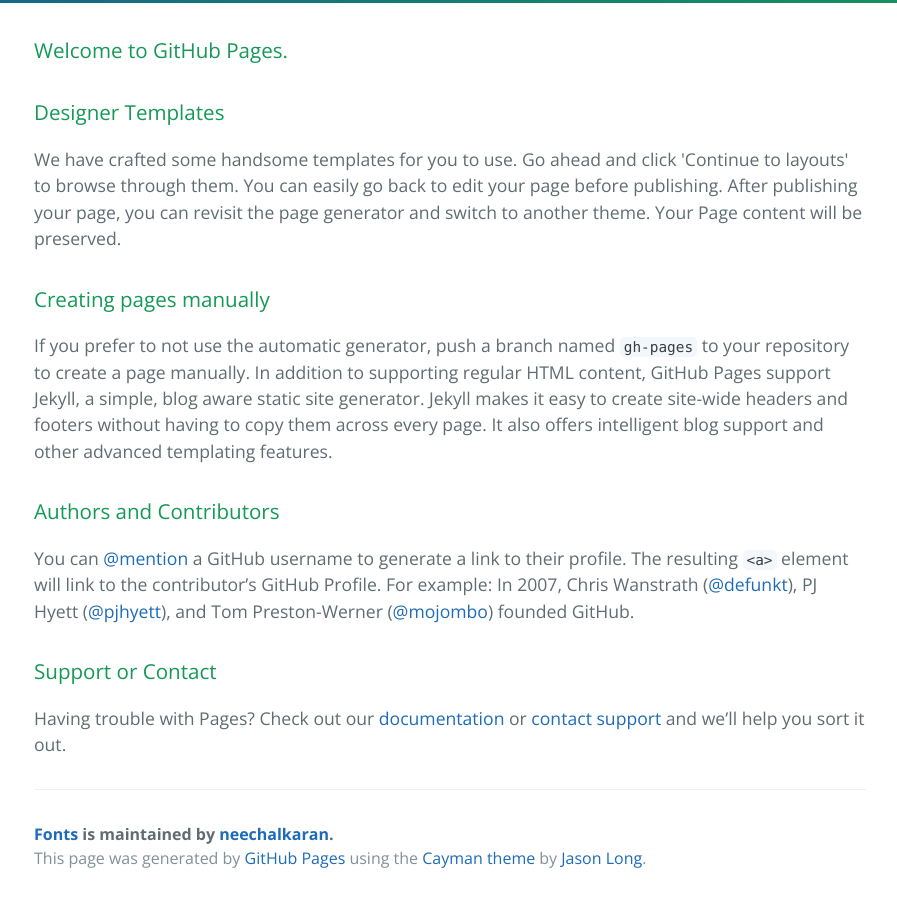
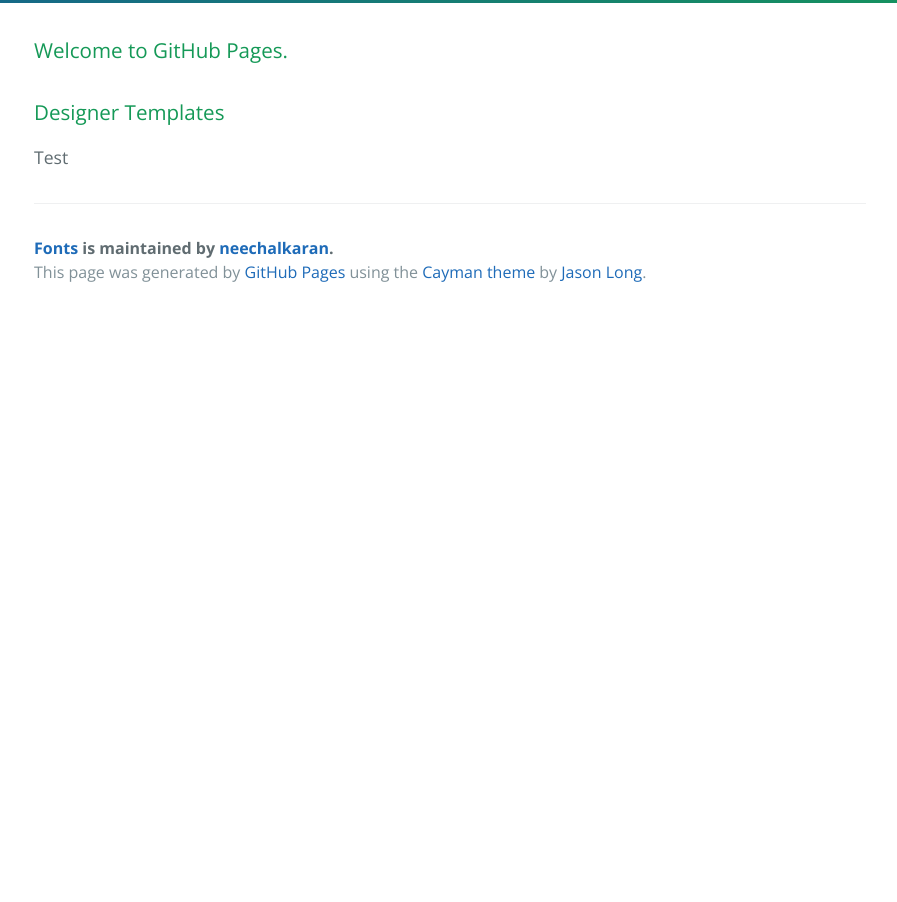
Before and after one commit to neechalkaran/fonts, a plain HTML site: page index.html in a window 1280 px wide. Shown: the part 380-1282 px from the top of the page, without its empty margins (190-1087 px from the left). After the commit the page ends 800 px from the top, so only its background shows below. Drawn offline with nearby package versions, Linux system fonts and the light colour scheme.

Commit message:
Update index.html

```diff
--- a/index.html
+++ b/index.html
@@ -22,24 +22,7 @@
 
 <h3>
 <a id="designer-templates" class="anchor" href="#designer-templates" aria-hidden="true"><span aria-hidden="true" class="octicon octicon-link"></span></a>Designer Templates</h3>
-
-<p>We have crafted some handsome templates for you to use. Go ahead and click 'Continue to layouts' to browse through them. You can easily go back to edit your page before publishing. After publishing your page, you can revisit the page generator and switch to another theme. Your Page content will be preserved.</p>
-
-<h3>
-<a id="creating-pages-manually" class="anchor" href="#creating-pages-manually" aria-hidden="true"><span aria-hidden="true" class="octicon octicon-link"></span></a>Creating pages manually</h3>
-
-<p>If you prefer to not use the automatic generator, push a branch named <code>gh-pages</code> to your repository to create a page manually. In addition to supporting regular HTML content, GitHub Pages support Jekyll, a simple, blog aware static site generator. Jekyll makes it easy to create site-wide headers and footers without having to copy them across every page. It also offers intelligent blog support and other advanced templating features.</p>
-
-<h3>
-<a id="authors-and-contributors" class="anchor" href="#authors-and-contributors" aria-hidden="true"><span aria-hidden="true" class="octicon octicon-link"></span></a>Authors and Contributors</h3>
-
-<p>You can <a href="https://help.github.com/articles/basic-writing-and-formatting-syntax/#mentioning-users-and-teams" class="user-mention">@mention</a> a GitHub username to generate a link to their profile. The resulting <code>&lt;a&gt;</code> element will link to the contributor’s GitHub Profile. For example: In 2007, Chris Wanstrath (<a href="https://github.com/defunkt" class="user-mention">@defunkt</a>), PJ Hyett (<a href="https://github.com/pjhyett" class="user-mention">@pjhyett</a>), and Tom Preston-Werner (<a href="https://github.com/mojombo" class="user-mention">@mojombo</a>) founded GitHub.</p>
-
-<h3>
-<a id="support-or-contact" class="anchor" href="#support-or-contact" aria-hidden="true"><span aria-hidden="true" class="octicon octicon-link"></span></a>Support or Contact</h3>
-
-<p>Having trouble with Pages? Check out our <a href="https://help.github.com/pages">documentation</a> or <a href="https://github.com/contact">contact support</a> and we’ll help you sort it out.</p>
-
+Test
       <footer class="site-footer">
         <span class="site-footer-owner"><a href="https://github.com/neechalkaran/fonts">Fonts</a> is maintained by <a href="https://github.com/neechalkaran">neechalkaran</a>.</span>
 
```
